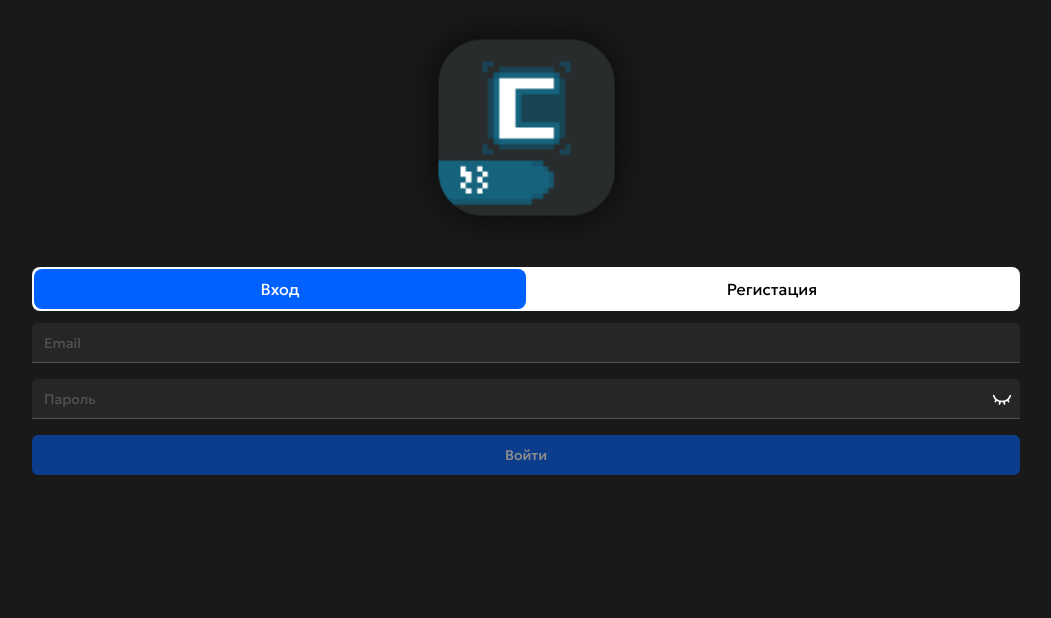
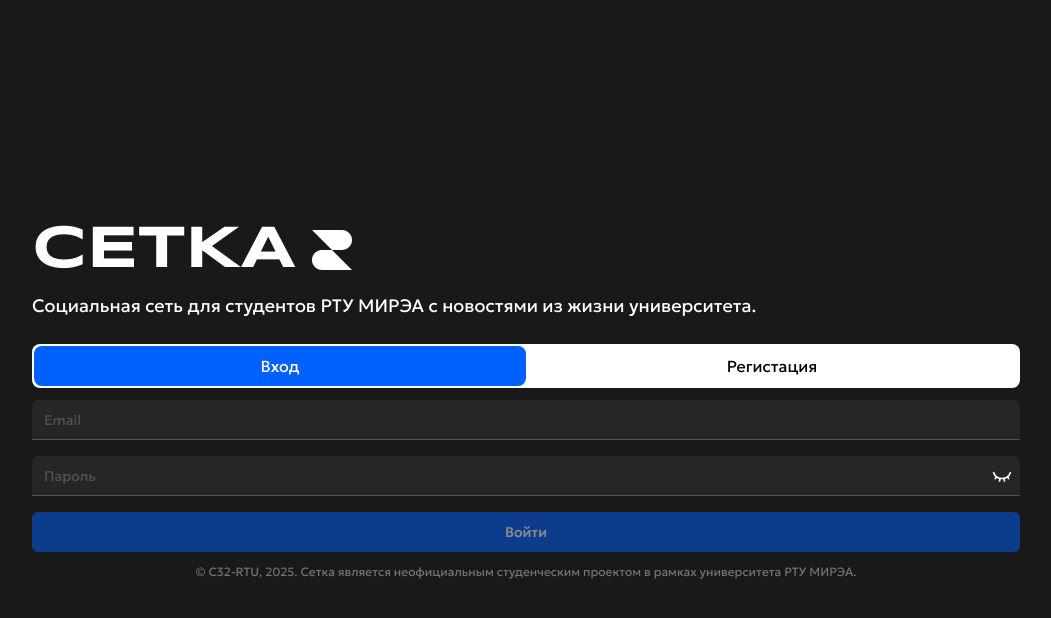
Before and after one commit to C23-RTU/StudHub.Client, a Next.js app: page /auth in a window 1280 px wide. Shown: the top 618 px of the page, without its empty margins (114-1165 px from the left). Built offline with nearby package versions, Linux system fonts and the light colour scheme.

Commit message:
feat: логотип и изменение дизайна авторизации (#30)

```diff
--- a/src/app/(public)/auth/Auth.tsx
+++ b/src/app/(public)/auth/Auth.tsx
@@ -1,9 +1,9 @@
 'use client';
 
-import Image from 'next/image';
 import { useRouter, useSearchParams } from 'next/navigation';
 import { useEffect, useState } from 'react';
 
+import { SetkaLogo } from '@/components/logo';
 import { Switcher } from '@/components/ui/Switcher/Switcher';
 
 import Login from './Forms/Login';
@@ -31,14 +31,29 @@
     };
 
     return (
-        <div className="flex flex-col items-center gap-3">
-            <Image src={'/img/logo.png'} width={255} height={255} quality={100} alt="logo" />
+        <div className="flex flex-col items-center gap-3 my-auto w-full">
+            {/* <Image src={'/img/logo.png'} width={255} height={255} quality={100} alt="logo" /> */}
+            <div className="flex flex-col items-start w-full">
+                <div className="flex flex-row gap-4 items-center">
+                    <h1 className="text-6xl font-syncopate leading-none">CETKA</h1>
+                    <SetkaLogo className='w-10 h-10' />
+                </div>
+
+                <p className="text-lg my-3">
+                    Социальная сеть для студентов РТУ МИРЭА с новостями из жизни университета.
+                </p>
+            </div>
+
             <Switcher tabs={['Вход', 'Регистация']} activeTabIndex={formType} onChange={handleChange} />
 
             <div className="w-full">
                 {formType === Tabs.LOGIN && <Login />}
                 {formType === Tabs.REGISTRATION && <Register />}
             </div>
+
+            <small className="text-center text-xs text-neutral-500">
+                © C32-RTU, 2025. Сетка является неофициальным студенческим проектом в рамках университета РТУ МИРЭА.
+            </small>
         </div>
     );
 }
--- a/src/app/layout.tsx
+++ b/src/app/layout.tsx
@@ -1,6 +1,5 @@
 import type { Metadata } from 'next';
-import { Geologica } from 'next/font/google';
-import { Inter } from 'next/font/google';
+import { Geologica, Syncopate, Inter } from 'next/font/google';
 
 import ProviderLayout from '@/components/Provider/Provider';
 
@@ -12,6 +11,8 @@
 });
 
 const inter = Inter({ subsets: ['latin'], variable: '--font-inter' });
+
+const syncopate = Syncopate({ subsets: ['latin'], variable: '--font-syncopate', weight: ['700'] });
 
 export const metadata: Metadata = {
     title: {
@@ -29,7 +30,7 @@
     return (
         <html lang="en">
             <body
-                className={`${inter.variable} ${geologica.variable} antialiased dark font-geologica max-w-[1024px] mx-auto`}
+                className={`${inter.variable} ${geologica.variable} ${syncopate.variable} antialiased dark font-geologica max-w-[1024px] mx-auto`}
             >
                 <ProviderLayout>{children}</ProviderLayout>
             </body>
--- /dev/null
+++ b/src/components/logo.tsx
@@ -0,0 +1,19 @@
+import type { SVGProps } from 'react';
+
+export const SetkaLogo = ({ ...props }: SVGProps<SVGSVGElement>) => (
+    <svg width={32} height={32} xmlns="http://www.w3.org/2000/svg" viewBox="0 0 400 400" {...props}>
+        <path d="M100.5,400h-.5c.17,0,.33,0,.5-.01h0Z" style={{ fill: '#FFFFFF' }} />
+        <path
+            d="M400,100c0,55.06-44.5,99.73-99.5,99.99-.17.01-.33.01-.5.01h-100L0,0h300c.17,0,.33,0,.5.01,55,.26,99.5,44.93,99.5,99.99Z"
+            style={{ fill: '#FFFFFF' }}
+        />
+        <polygon points="200.5 200 200.5 200.5 200 200 200.5 200" style={{ fill: '#FFFFFF' }} />
+        <polygon points="199.5 199.5 200 200 199.5 200 199.5 199.5" style={{ fill: '#FFFFFF' }} />
+        <path d="M300.5,0h-.5.5Z" style={{ fill: '#FFFFFF' }} />
+        <path d="M300,200c.17,0,.33,0,.5-.01h0s-.5.01-.5.01Z" style={{ fill: '#FFFFFF' }} />
+        <path
+            d="M400,400H100c-55.23,0-100-44.77-100-100s44.77-100,100-100c.17,0,.33,0,.5.01h0s99.5-.01,99.5-.01l200,200Z"
+            style={{ fill: '#FFFFFF' }}
+        />
+    </svg>
+);
--- a/tailwind.config.ts
+++ b/tailwind.config.ts
@@ -11,6 +11,7 @@
             fontFamily: {
                 inter: ['var(--font-inter)', ...fontFamily.sans],
                 geologica: ['var(--font-geologica)', ...fontFamily.sans],
+                syncopate: ['var(--font-syncopate)', ...fontFamily.sans],
             },
             colors: {
                 ...COLORS,
```
Also changed, not shown: 1 other file (tests, documents, lock files or other folders).
